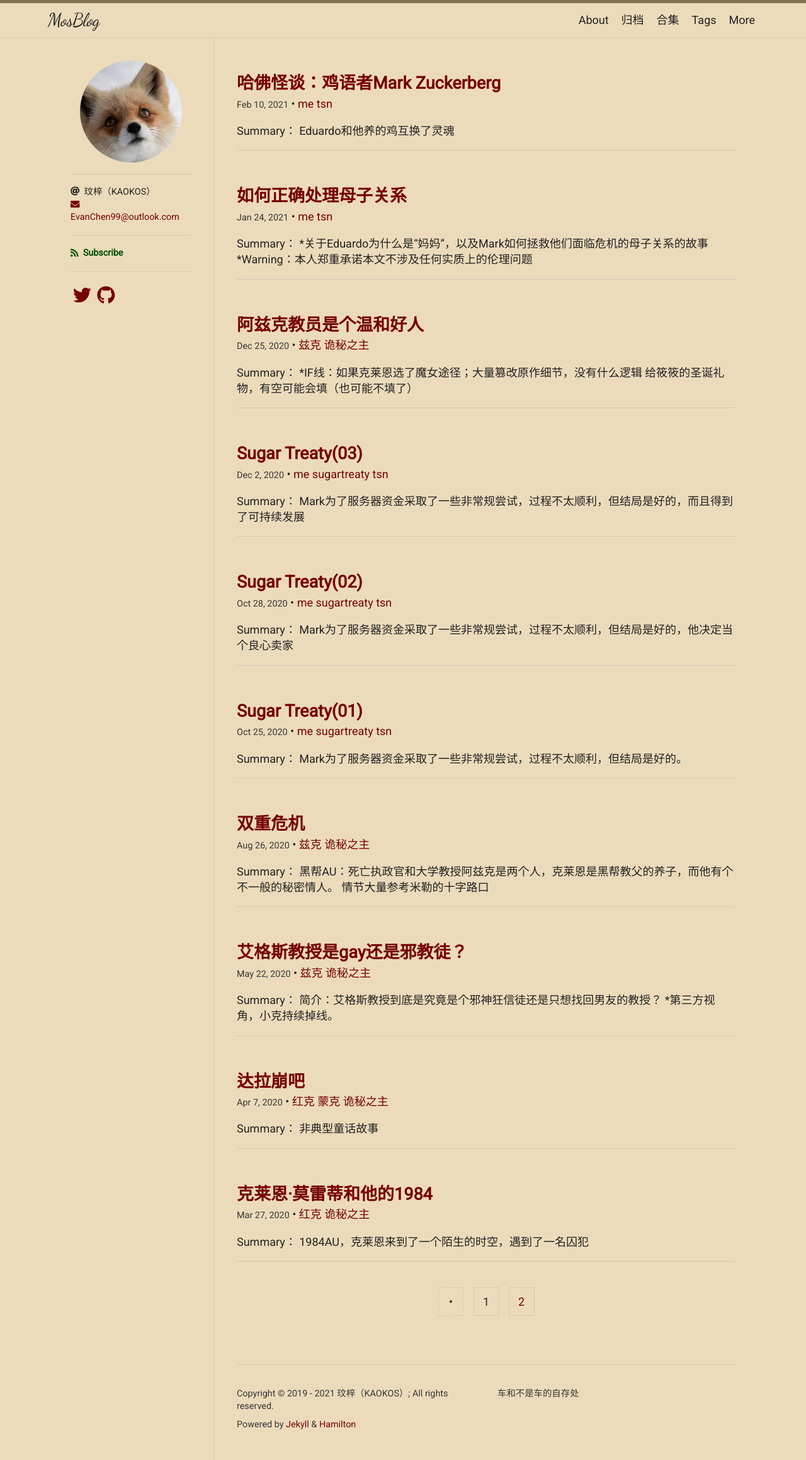
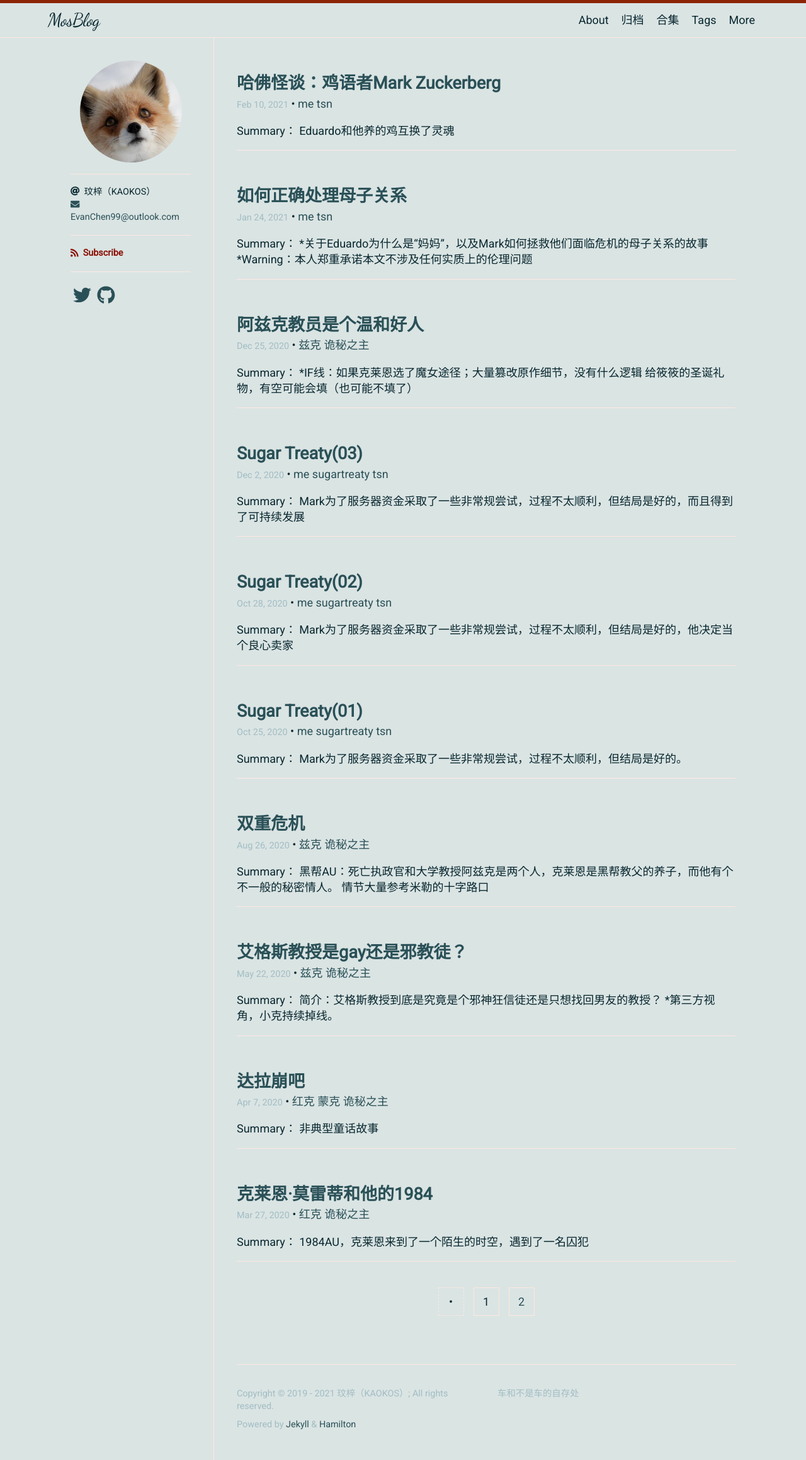
Before and after one commit to Snaky9/SBlog, a Jekyll site: the page built from index.html, in a window 1280 px wide. Shown: the whole page at 63% size. Built offline with Jekyll 4.4.1, drawn with Linux system fonts in a browser that asks for light colours; nearby versions of some CDN libraries; some web fonts are replaced; the list of posts is cut into pages by our own code.

Commit message:
new color scheme free

```diff
--- a/_config.yml
+++ b/_config.yml
@@ -11,7 +11,7 @@ plugins:
   - jekyll-paginate
 
 paginate: 10
-skin: sunrise
+skin: freestyle
 
 # Uncomment the below line and set the tracking ID for enabling Google Analytics
 #
```
